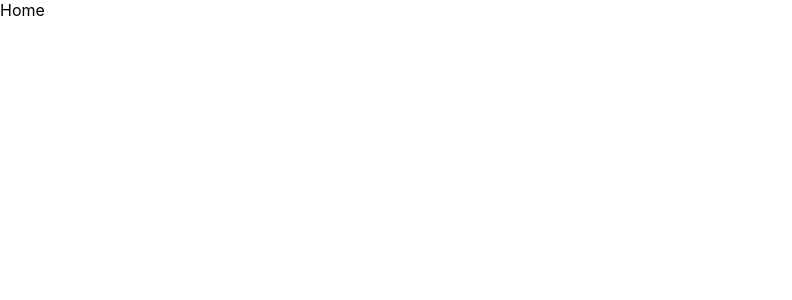
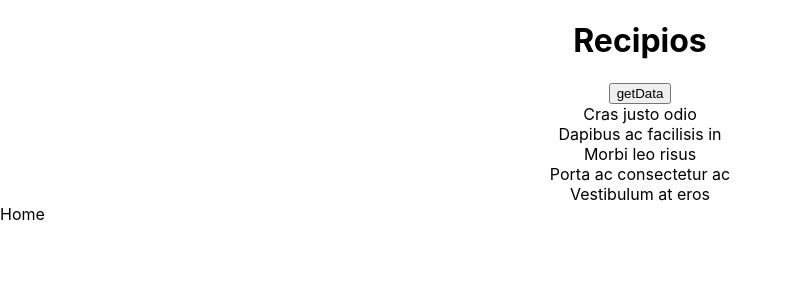
Before and after one commit to Kevin-ops007/UVEC-2022, a React (Create React App) app in the folder cooking-app/: page / in a window 1280 px wide. Shown: the top 300 px of the page, without its empty margins (0-792 px from the left). Built offline with nearby package versions, Linux system fonts and the light colour scheme.

Commit message:
adding recipe list

```diff
--- a/cooking-app/package.json
+++ b/cooking-app/package.json
@@ -6,11 +6,12 @@
     "@testing-library/jest-dom": "^5.16.4",
     "@testing-library/react": "^13.3.0",
     "@testing-library/user-event": "^13.5.0",
+    "axios": "^0.27.2",
     "react": "^18.2.0",
     "react-bootstrap": "^2.4.0",
     "react-dom": "^18.2.0",
     "react-router-dom": "^6.3.0",
-    "react-scripts": "5.0.1",
+    "react-scripts": "^5.0.1",
     "web-vitals": "^2.1.4"
   },
   "scripts": {
--- /dev/null
+++ b/cooking-app/src/components/RecipeList.js
@@ -0,0 +1,45 @@
+import React, { useState } from "react"
+import Axios from "axios"
+import { ListGroup, ListGroupItem } from 'react-bootstrap';
+
+
+
+const RecipeList = () => {
+    const [query, setQuery] = useState("")
+    const [recipes, setRecipe] = useState([])
+    const [alert, setAlert] = useState("")
+
+    const App_Key = '0d2b945a74744199b3f16fdff841bd25'
+    const url = `https://api.spoonacular.com/recipes/findByIngredients?apiKey=${App_Key}&ingredients=apples,flour,sugar&number=5&limitLicense=true&ranking=1&ignorePantry=true`
+
+    const getData = async () => {
+        const result = await Axios.get(url)
+        console.log(result.data);
+        console.log(result.data[0])
+        setRecipe(result.data)
+        if (!result.data.more)
+            return setAlert("No food with such name")
+        console.log(result)
+    }
+
+    return (
+        <div className="App">
+            <h1>Recipios</h1>
+            <button type="button" className="btn btn-outline-primary" onClick={getData}>getData</button>
+            <ListGroup>
+                <ListGroup.Item variant="primary">Cras justo odio</ListGroup.Item>
+                <ListGroup.Item>Dapibus ac facilisis in</ListGroup.Item>
+                <ListGroup.Item>Morbi leo risus</ListGroup.Item>
+                <ListGroup.Item>Porta ac consectetur ac</ListGroup.Item>
+                <ListGroup.Item>Vestibulum at eros</ListGroup.Item>
+            </ListGroup>
+        </div>
+    )
+
+
+
+}
+
+
+
+export default RecipeList;
--- a/cooking-app/src/index.js
+++ b/cooking-app/src/index.js
@@ -4,11 +4,13 @@ import "./index.css";
 import App from "./App";
 import reportWebVitals from "./reportWebVitals";
 import { BrowserRouter } from "react-router-dom";
+import RecipeList from "./components/RecipeList";
 
 const root = ReactDOM.createRoot(document.getElementById("root"));
 root.render(
   <React.StrictMode>
     <BrowserRouter>
+      <RecipeList />
       <App />
     </BrowserRouter>
   </React.StrictMode>
```
Also changed, not shown: 1 other file (tests, documents, lock files or other folders).
